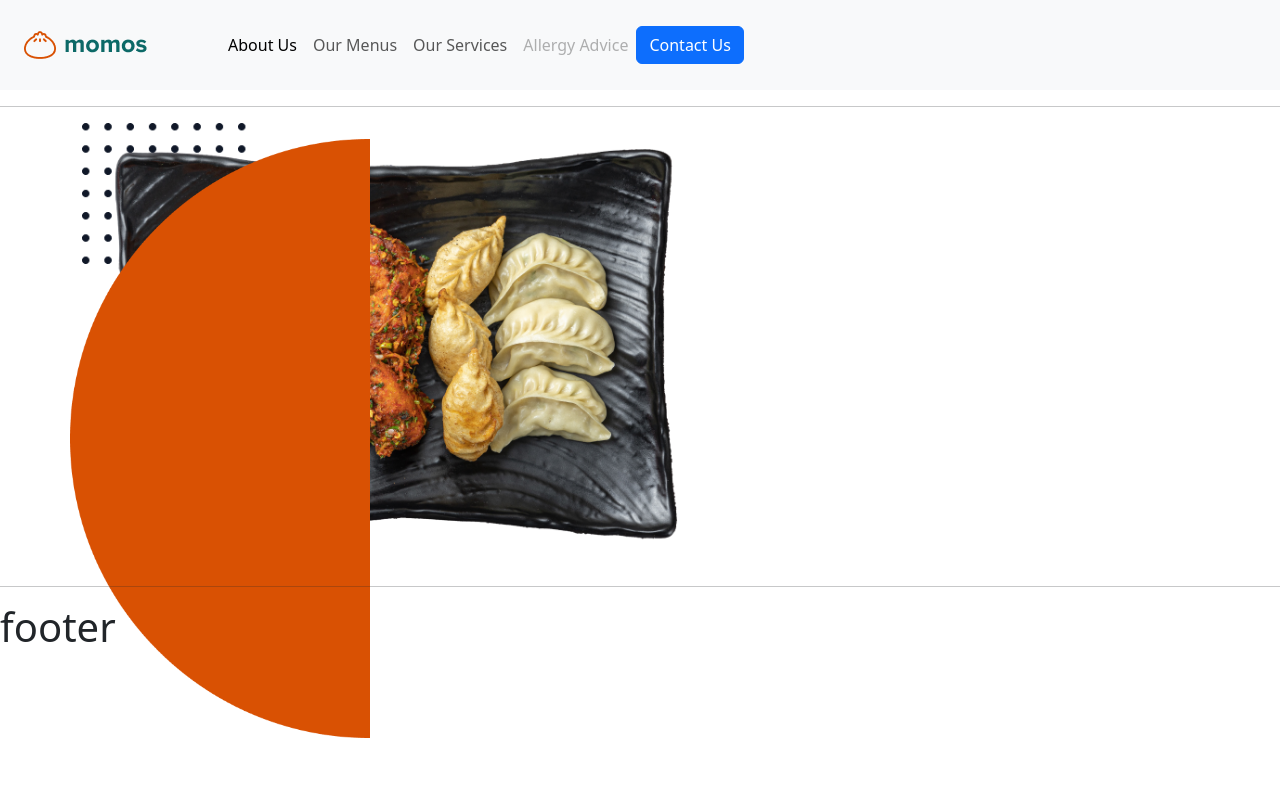
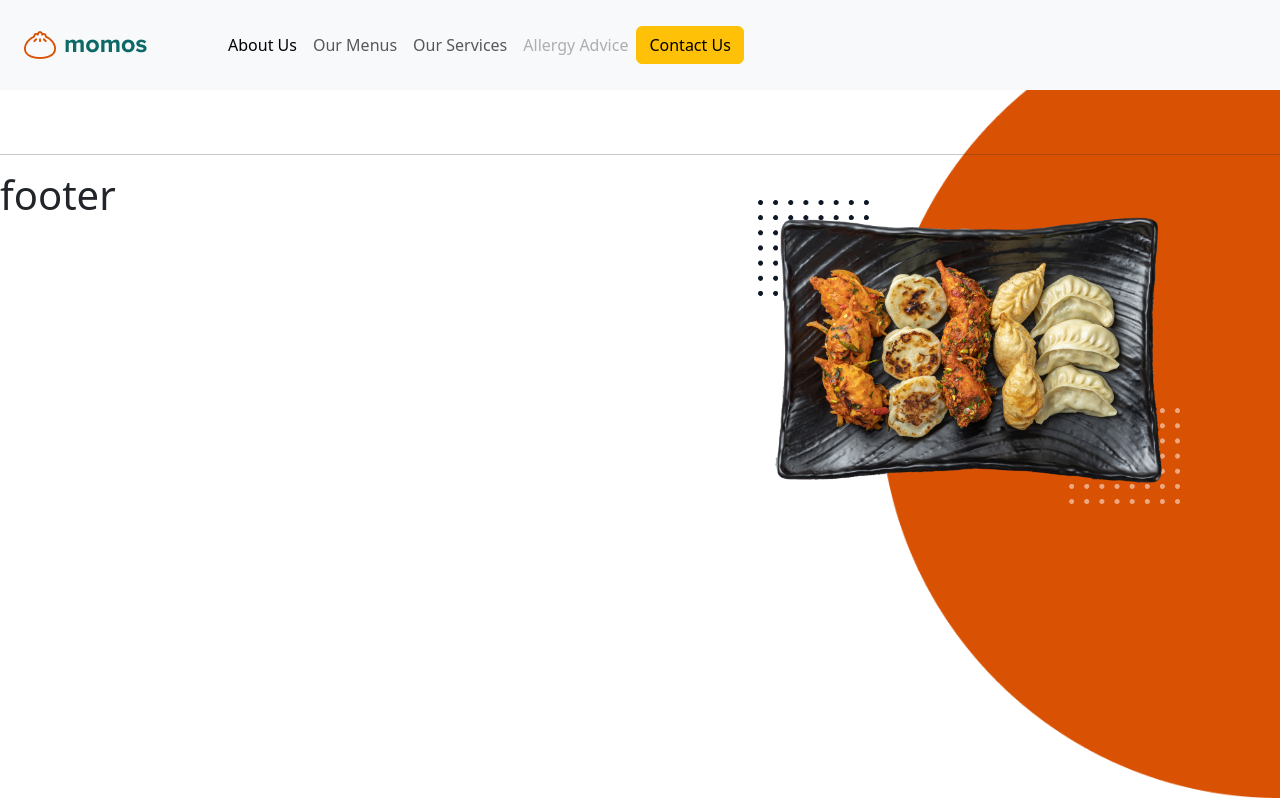
Before and after one commit to subjeevan/everestmomo, a Django app: template home/templates/home.html in a window 1280 px wide. Run offline with Django 3.2, Linux system fonts and the light colour scheme; the template is opened without the code that fills it, so the values that code supplies are empty; some libraries are stand-ins or nearby versions.

Commit message:
fixed home images

```diff
--- a/home/templates/content/base.html
+++ b/home/templates/content/base.html
@@ -5,6 +5,7 @@
     <meta charset="utf-8">
     <meta name="viewport" content="width=device-width, initial-scale=1">
     <title>Bootstrap demo</title>
+    <link rel="stylesheet" href="{%static 'css/home.css'%}">
     <link href="{%static 'dist/css/bootstrap.min.css'%}" rel="stylesheet" integrity="sha384-9ndCyUaIbzAi2FUVXJi0CjmCapSmO7SnpJef0486qhLnuZ2cdeRhO02iuK6FUUVM" crossorigin="anonymous">
   </head>
   <body>
--- a/home/templates/content/header.html
+++ b/home/templates/content/header.html
@@ -1,5 +1,5 @@
 {%load static%}
-<nav class="navbar navbar-expand-lg bg-body-tertiary">
+<nav class="navbar navbar-expand-lg bg-body-tertiary indexed">
     <div class="container-fluid">
         <nav class="navbar bg-body-tertiary">
             <div class="container">
@@ -28,8 +28,7 @@
                     <a class="nav-link disabled">Allergy Advice</a>
                 </li>
             </ul>
-            <button class="btn btn-primary justify-content-md-end" type="button">Contact Us</button>
+            <button class="btn btn-warning justify-content-md-end" type="button">Contact Us</button>
         </div>
     </div>
 </nav>
-<hr>
--- a/home/templates/home.html
+++ b/home/templates/home.html
@@ -2,14 +2,14 @@
 {%load static%}
 
 {%block content%}
-<div class="container position-relative">
-
-    <div class="col">
-        <img src="{% static 'images/Frame 16.png'%}" alt="Bootstrap" width="622px" height='434px' class="img-fluid">
+<div class="images-container">
+    <div class="eclip">
+        <img src="{% static 'images/Ellipse 9.png'%}" alt="Bootstrap" width="400px" height='500px' class="img-fluid">
+    </div>
+    <div class="momo">
+        <img src="{% static 'images/Frame 16.png'%}" alt="Bootstrap" width="422px" height='234px' class="img-fluid">
 
     </div>
-    <div class="position-absolute top-0 end-0 mt-3 start-0 z-index-1">
-        <img src="{% static 'images/Ellipse 9.png'%}" alt="Bootstrap" width="300px" height='600px' class="img-fluid">
-    </div>
+
 </div>
 </a>{% endblock%}
--- /dev/null
+++ b/static/css/home.css
@@ -0,0 +1,26 @@
+
+.indexed{
+    z-index: 2;
+
+}
+
+
+.images-container {
+
+    display: flex;
+    margin: 32px;
+
+}
+
+.eclip {
+    z-index: 0;
+    position: absolute;
+    top: 0;
+    right: 0px;
+}
+
+.momo {
+    position: absolute;
+    top:200px;
+    right: 100px;
+}
```
